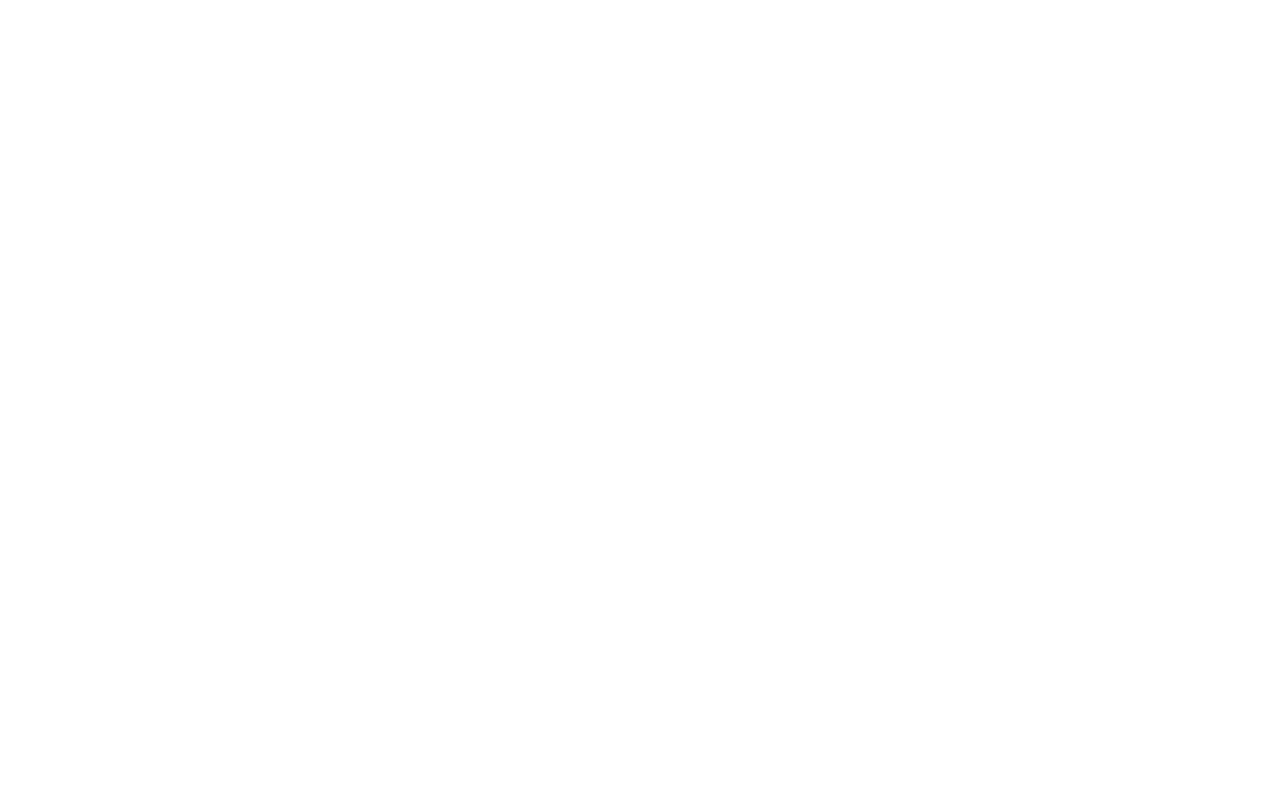
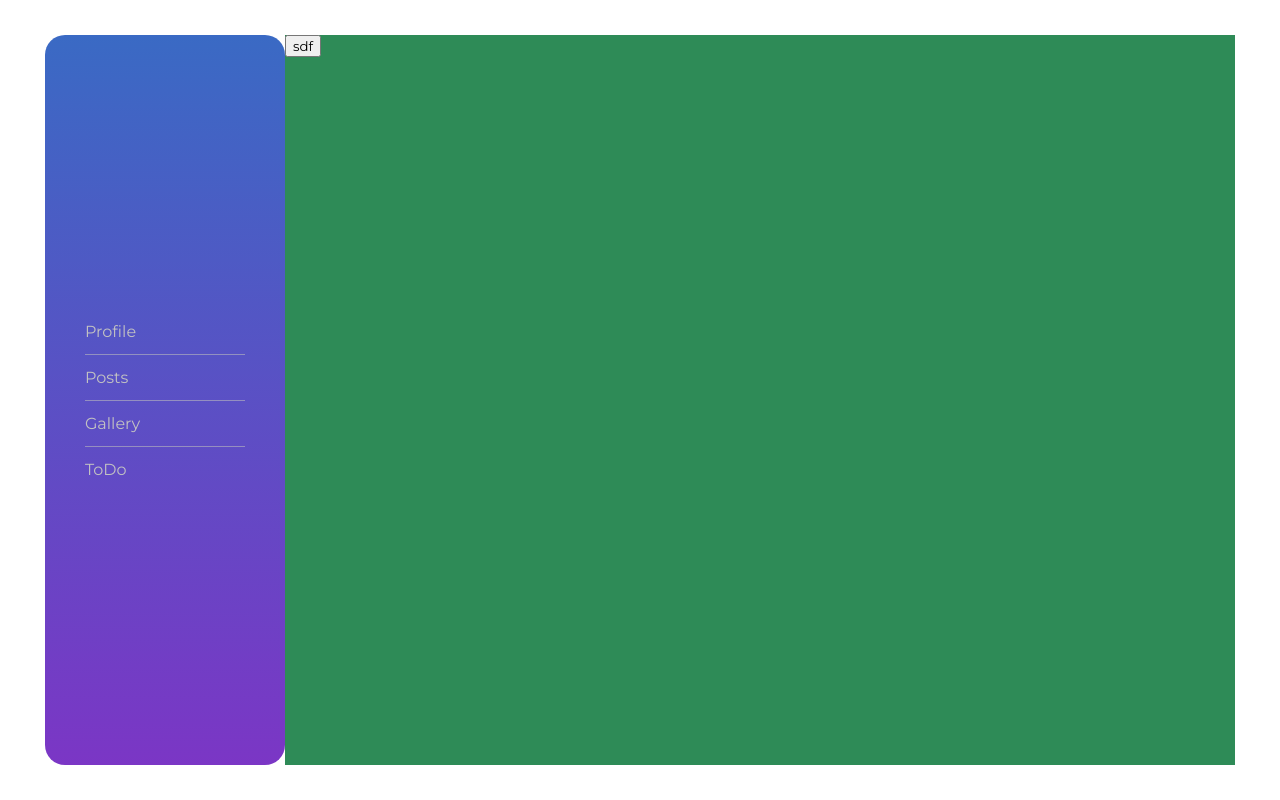
Before and after one commit to Shibily-kms/panorbit, a React (Create React App) app: page /profile in a window 1280 px wide. Built offline with nearby package versions, Linux system fonts and the light colour scheme.

Commit message:
sidebar design completed

```diff
--- a/src/App.jsx
+++ b/src/App.jsx
@@ -1,11 +1,13 @@
 import './App.scss';
 import { Routes, Route } from 'react-router-dom'
 import User from './routers/User';
+import Home from './pages/home/Home';
 
 function App() {
   return (
     <div>
       <Routes>
+        <Route path='/' element={<Home />} />
         <Route path='/*' element={<User />} />
       </Routes>
     </div>
--- /dev/null
+++ b/src/components/about/About.jsx
@@ -0,0 +1,9 @@
+import React from 'react'
+
+function About() {
+  return (
+    <div>About</div>
+  )
+}
+
+export default About
--- a/src/components/home/Home.jsx
+++ b/src/components/home/Home.jsx
@@ -16,7 +16,7 @@
                         {users[0] ?
                             <>
                                 {users.map((value, index) => {
-                                    return <Profile key={index} name={value.name} image={value.profilepicture} path={'/' + value.id + '/profle'} />
+                                    return <Profile key={index} name={value.name} image={value.profilepicture} path={'/' + value.id + '/profile'} />
                                 })}
                             </>
                             : 'Loading'}
--- /dev/null
+++ b/src/components/side-bar/Sidebar.jsx
@@ -0,0 +1,24 @@
+import React from 'react'
+import { NavLink } from 'react-router-dom'
+import './sidebar.scss'
+import { MdKeyboardArrowRight } from 'react-icons/md';
+
+function Sidebar({ id }) {
+    return (
+        <div className='sidebar'>
+            <div className="boader">
+                <div className="menu">
+                    <ul>
+                        <li><NavLink to='/1/profile'>Profile<div className='icon'><MdKeyboardArrowRight /></div></NavLink></li>
+                        <li><NavLink to='/1/posts'>Posts<div className='icon'><MdKeyboardArrowRight /></div></NavLink></li>
+                        <li><NavLink to='/1/gallery'>Gallery<div className='icon'><MdKeyboardArrowRight /></div></NavLink></li>
+                        <li><NavLink to='/1/todo'>ToDo<div className='icon'><MdKeyboardArrowRight /></div></NavLink></li>
+                    </ul>
+                </div>
+            </div>
+
+        </div>
+    )
+}
+
+export default Sidebar
--- /dev/null
+++ b/src/components/side-bar/sidebar.scss
@@ -0,0 +1,75 @@
+.sidebar {
+    .boader {
+        width: 100%;
+        height: calc(100vh - 70px);
+        border-radius: 20px;
+        -webkit-border-radius: 20px;
+        -moz-border-radius: 20px;
+        -ms-border-radius: 20px;
+        -o-border-radius: 20px;
+        padding: 40px;
+        display: flex;
+        align-items: center;
+        background: rgb(4, 120, 142);
+        background: linear-gradient(360deg, rgb(123, 54, 197) 0%, rgb(58, 106, 196) 100%);
+        position: relative;
+
+        .menu {
+            width: 100%;
+
+            ul {
+                list-style: none;
+                padding: 0;
+
+                li {
+                    font-size: 16px;
+                    font-weight: 600;
+                    padding: 13px 0;
+                    border-bottom: 1px solid rgba(189, 189, 189, 0.582);
+                    position: relative;
+
+                    a {
+                        color: rgb(194, 194, 194);
+                        font-weight: 400;
+
+                        .icon {
+                            display: none;
+                        }
+                    }
+
+                    .active {
+                        color: white;
+                        font-weight: 500;
+
+                        .icon {
+                            position: absolute;
+                            width: 27px;
+                            height: 30px;
+                            background-color: white;
+                            color: rgb(177, 177, 177);
+                            font-size: 22px;
+                            display: flex;
+                            justify-content: center;
+                            align-items: center;
+                            right: -40px;
+                            top: 5px;
+                            border-radius: 15px 0 0 15px;
+                            -webkit-border-radius: 15px 0 0 15px;
+                            -moz-border-radius: 15px 0 0 15px;
+                            -ms-border-radius: 15px 0 0 15px;
+                            -o-border-radius: 15px 0 0 15px;
+
+                        }
+                    }
+
+                    &:last-child {
+                        border-bottom: none;
+                    }
+                }
+            }
+        }
+
+    }
+
+
+}
--- /dev/null
+++ b/src/pages/layout/Layout.jsx
@@ -0,0 +1,36 @@
+import React, { useState } from 'react'
+import './layout.scss'
+import { Routes, Route } from 'react-router-dom'
+import About from '../../components/about/About'
+import Sidebar from '../../components/side-bar/Sidebar'
+
+function Layout() {
+    const [show, setShow] = useState(false)
+    return (
+        < div className='layout' >
+            {show ?
+                <div className="shadow" onClick={() => setShow(false)}></div>
+                : ""
+            }
+            <div className={show ? "sidebar-div show-side-bar" : 'sidebar-div'}>
+                <Sidebar id="" />
+            </div>
+            <div className="page-div">
+                <div className="header-div">
+                    <button onClick={() => setShow((show) => !show)}>sdf</button>
+                </div>
+                <div className="content-div">
+                    <Routes>
+                        <Route path='/profile' element={<About />} />
+                    </Routes>
+                </div>
+                <div className="chat-div">
+
+                </div>
+            </div>
+
+        </ div>
+    )
+}
+
+export default Layout
--- /dev/null
+++ b/src/pages/layout/layout.scss
@@ -0,0 +1,55 @@
+.layout {
+    display: grid;
+    grid-template-columns: 240px auto;
+    padding: 35px 45px;
+
+
+    .sidebar-div {
+        height: calc(100vh - 70px);
+    }
+
+    .show-side-bar {
+
+        position: relative;
+
+    }
+
+
+    .page-div {
+        background-color: seagreen;
+    }
+
+    .shadow {
+        display: none;
+    }
+
+}
+
+@media screen and (max-width:980px) {
+    .layout {
+        grid-template-columns: 100%;
+
+
+        .sidebar-div {
+            display: none;
+        }
+
+        .show-side-bar {
+            display: block;
+            position: absolute;
+            width: 240px;
+
+
+        }
+
+        .shadow {
+            display: block;
+            position: absolute;
+            width: 100%;
+            height: 100vh;
+            background: none;
+            top: 0;
+            left: 0;
+        }
+    }
+}
--- a/src/routers/User.jsx
+++ b/src/routers/User.jsx
@@ -1,16 +1,14 @@
 import React from 'react'
 import { Routes, Route } from 'react-router-dom'
-import Home from '../pages/home/Home'
+import Layout from '../pages/layout/Layout'
 
 function User() {
     return (
-        <Routes>
-            <Route path='/' element={<Home />} />
-            <Route path='/:id/profile' element={<Home />} />
-            <Route path='/:id/posts' element={<Home />} />
-            <Route path='/:id/gallery' element={<Home />} />
-            <Route path='/:id/todo' element={<Home />} />
-        </Routes>
+        <div>
+            <Routes>
+                <Route path='/:id/*' element={<Layout />} />
+            </Routes>
+        </div>
     )
 }
 
```
Also changed, not shown: src/components/about/about.scss (added).
